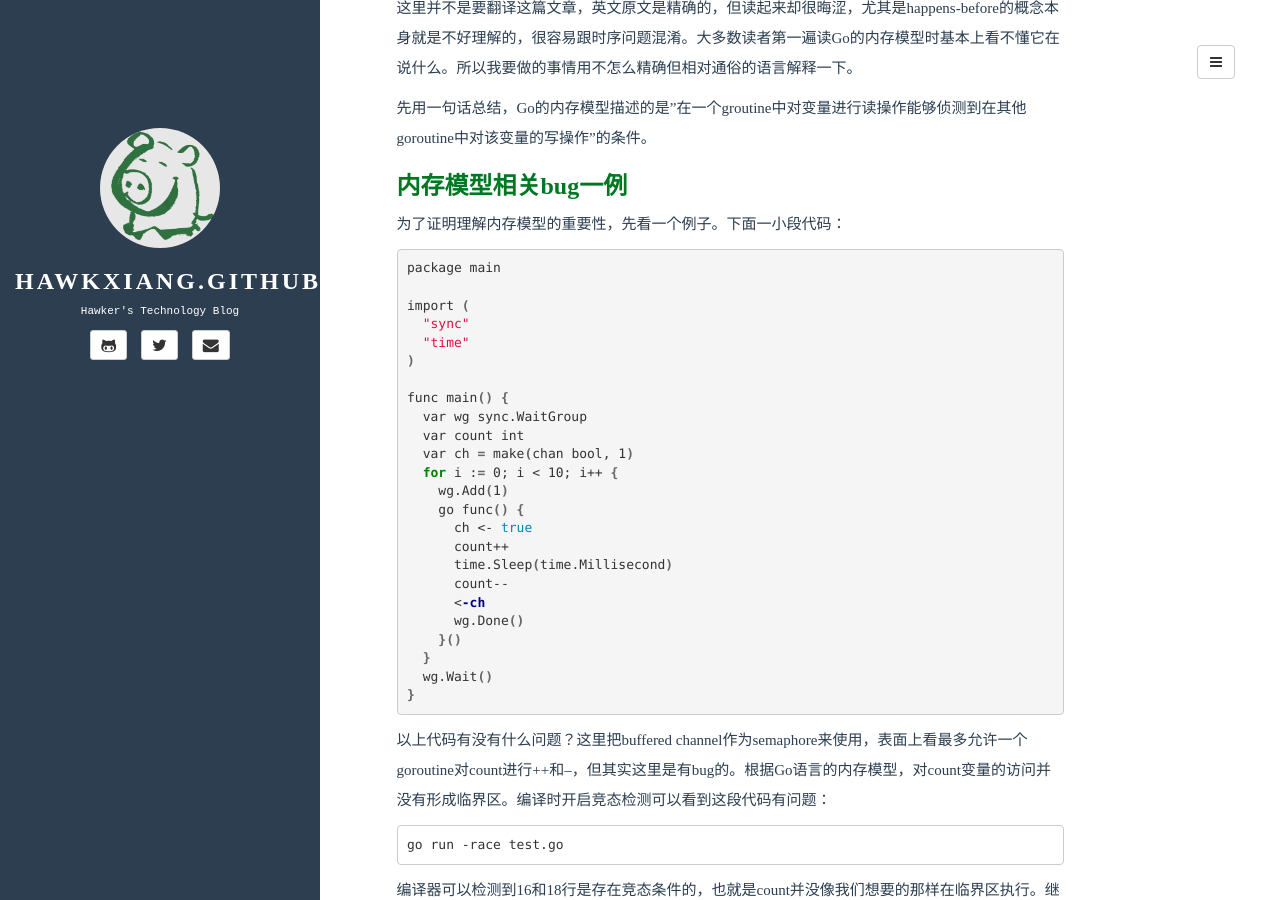
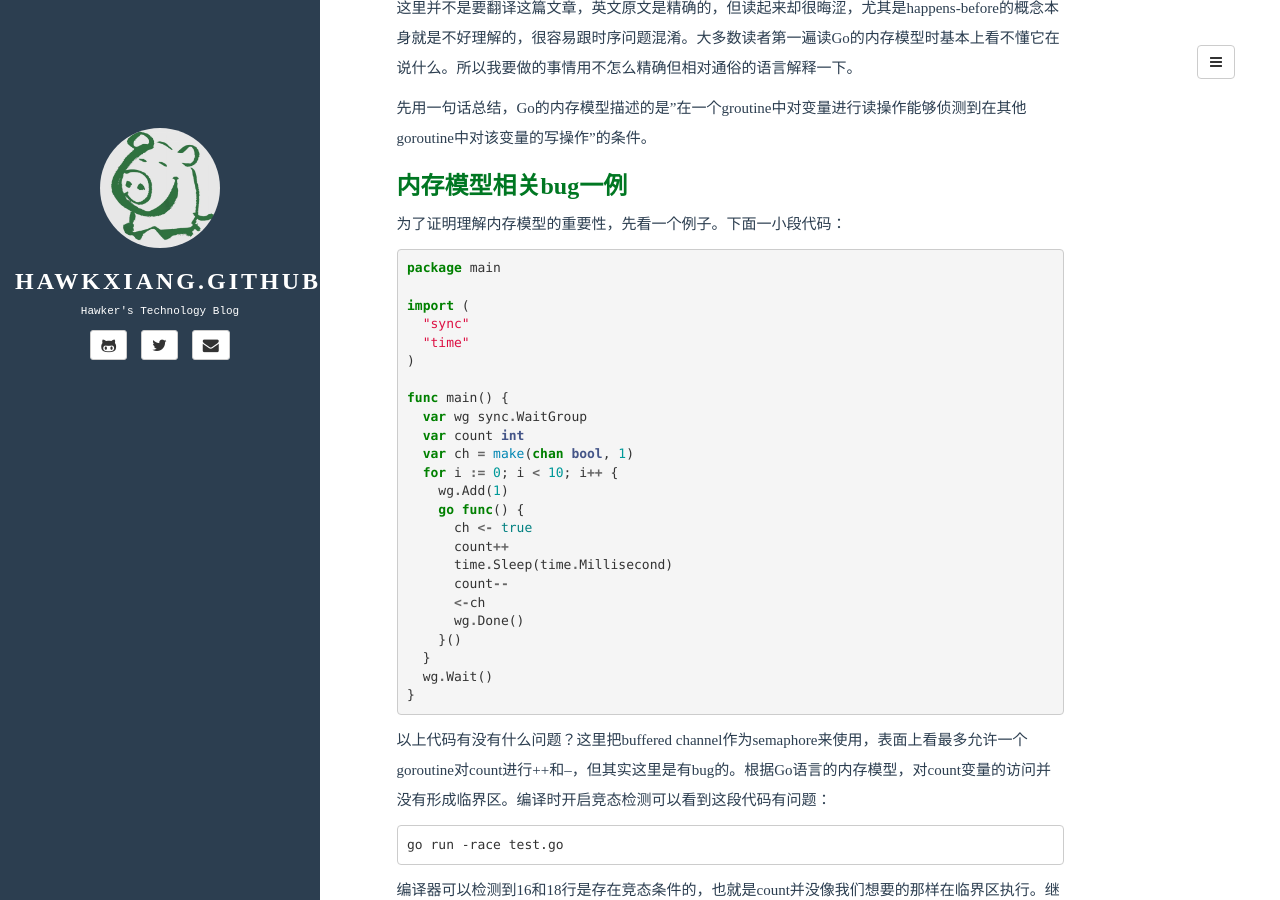
Before and after one commit to hawkxiang/hawkxiang.github.io, a Jekyll site: the page built from _posts/2016.10-14/2016-10-14-gomem-channel.md, in a window 1280 px wide and 900 px high, scrolled down 228 px. Built offline with Jekyll 4.4.1, drawn with Linux system fonts in a browser that asks for light colours; comment, search, counter and statistics services are not loaded.

Commit message:
Update 2016-10-14-gomem-channel.md

```diff
--- a/_posts/2016.10-14/2016-10-14-gomem-channel.md
+++ b/_posts/2016.10-14/2016-10-14-gomem-channel.md
@@ -20,7 +20,7 @@ Golang的内存模型比较复杂，同时也非常重要。理解Go的内存模
 
 为了证明理解内存模型的重要性，先看一个例子。下面一小段代码：
 
-{% highlight bash%}
+{% highlight Go%}
 package main
 
 import (
```
